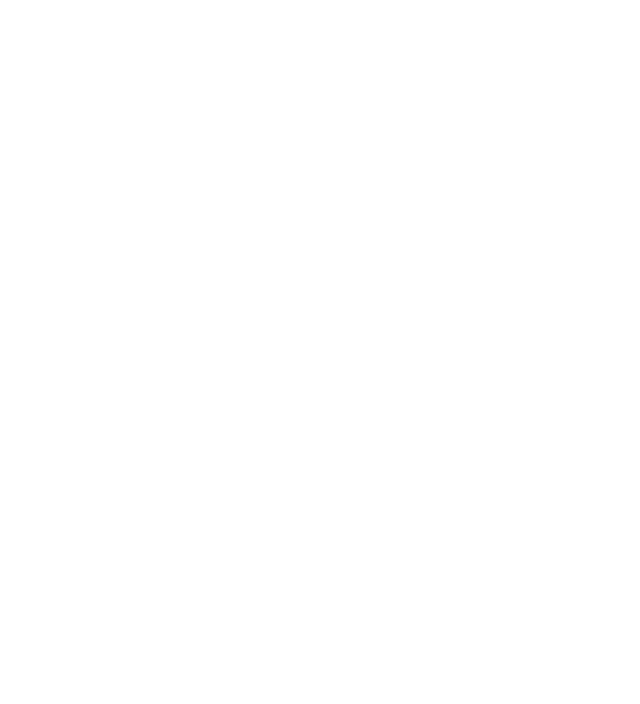
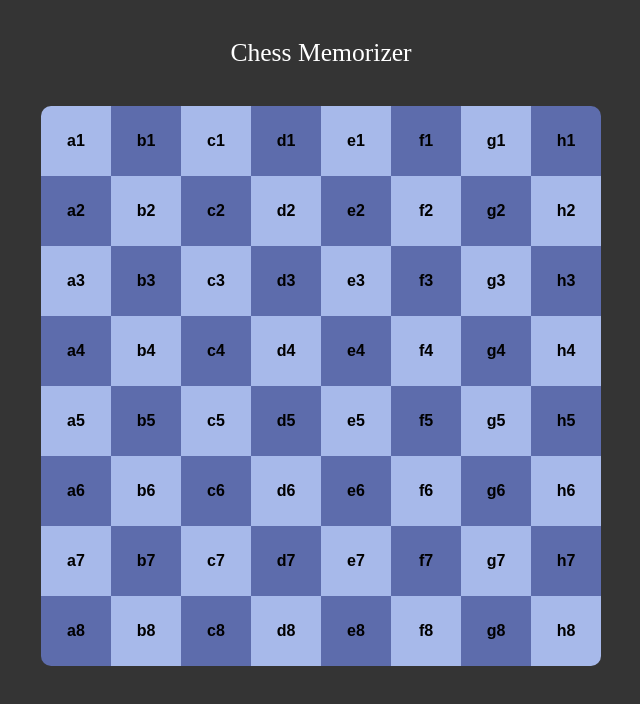
Before and after one commit to joao-miguel8/chessboard-memorizer-application, a plain HTML site: page index.html in a window 1280 px wide. Shown: the whole page, without its empty margins (319-959 px from the left). Drawn offline with Linux system fonts and the light colour scheme.

Commit message:
feat: chessboard data structure and chessboard UI created

```diff
--- a/css/style.css
+++ b/css/style.css
@@ -0,0 +1,75 @@
+
+html {
+min-width: 300px;
+}
+
+body {
+  background: rgb(52, 52, 52);
+}
+
+
+.title {
+  color: white;
+  font-size: 1.6rem;
+  margin: 40px auto;
+  text-align: center;
+}
+
+.chessboard-wrapper {
+  display: flex;
+}
+
+.chessboard {
+  margin: 0 auto;
+  width: fit-content;
+  border-radius: 10px;
+  overflow: hidden;
+}
+
+
+.row {
+  display: flex;
+  width: fit-content;
+}
+
+.tile {
+  width: clamp(35px, 8vw, 80px);
+  height: clamp(35px, 8vw, 80px);
+  display: flex;
+  align-items: center;
+  justify-content: center;
+  font-size: .5rem;
+  font-weight: bold;
+}
+
+
+
+
+/* even tiles in even rows */
+.row:nth-child(even) .tile:nth-child(odd) {
+  background: #5D6CAC;
+}
+
+/* odd tiles in even rows */
+.row:nth-child(even) .tile:nth-child(even) {
+  background: #A7B9EA;
+}
+
+/* Even tiles in odd rows */
+.row:nth-child(odd) .tile:nth-child(odd) {
+  background: #A7B9EA;
+}
+
+/* Even tiles and odd rows */
+.row:nth-child(odd) .tile:nth-child(even) {
+  background: #5D6CAC;
+}
+
+
+@media (min-width: 400px) {
+  .tile {
+    font-size: 1rem;
+    width: clamp(50px, 8vw, 70px);
+    height: clamp(50px, 8vw, 70px);
+  }
+}
--- a/index.html
+++ b/index.html
@@ -9,5 +9,9 @@
   <title>chessboard memorizer</title>
 </head>
 <body>
+  <h2 class="title">Chess Memorizer</h2>
+  <div class="chessboard-wrapper">
+    <div class="chessboard"></div>
+  </div>
 </body>
 </html>
--- a/js/main.js
+++ b/js/main.js
@@ -0,0 +1,43 @@
+const chessBoardUIEle = document.querySelector(".chessboard");
+
+
+const chessConfig = {
+  boardBuild: {
+    board: [],
+    grid: {
+      column: ["a","b","c","d","e","f","g","h"] ,
+      row:["1", "2", "3", "4", "5", "6", "7", "8"],
+      formattedRowArray: [],
+    }
+  }
+}
+
+const { board, grid: { column, row, formattedRowArray } } = chessConfig.boardBuild;
+
+// JS BOARD DATA STRUCTURE:
+board.push(
+  row.map((rowValue) => {
+    return column.map((columnValue) => columnValue + rowValue);
+  })
+);
+
+// CREATE THE UI BOARD:
+const chessBoardUI = () => {
+ board[0].forEach((rowArr) => {
+  // creating our UI rows
+  rowEle = document.createElement("div");
+  rowEle.setAttribute("class", "row");
+  // creating our UI tiles
+rowArr.forEach((tile) => {
+  const tileEle = document.createElement("button");
+  tileEle.setAttribute("class", "tile");
+  tileEle.textContent = tile
+  rowEle.append(tileEle)
+  })
+  chessBoardUIEle.append(rowEle)
+})
+}
+chessBoardUI()
+
+
+console.log(board);
```
